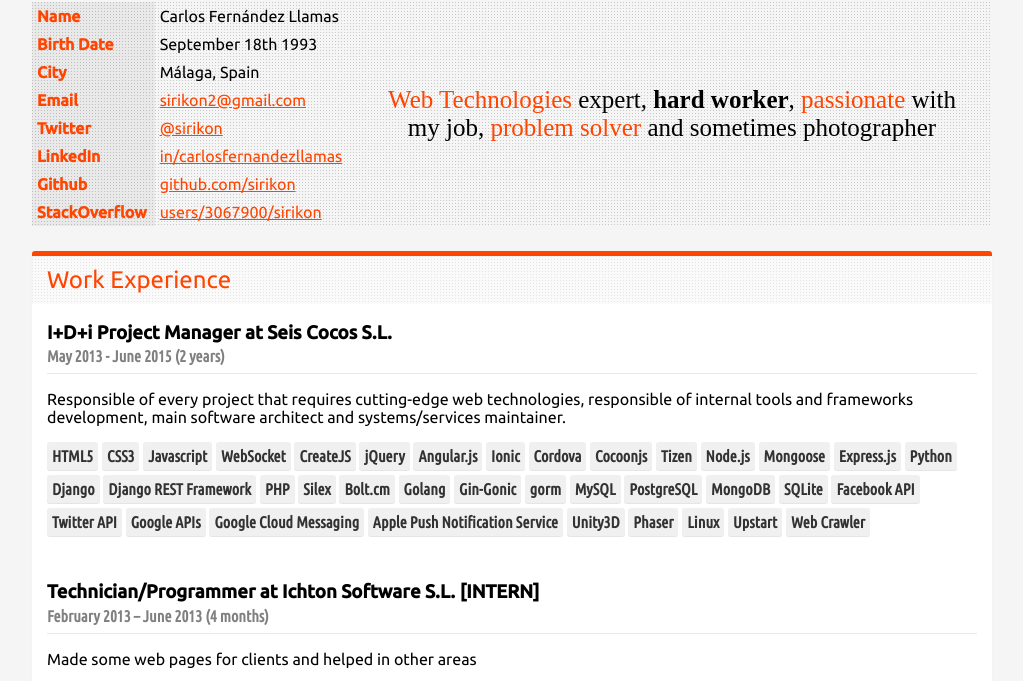
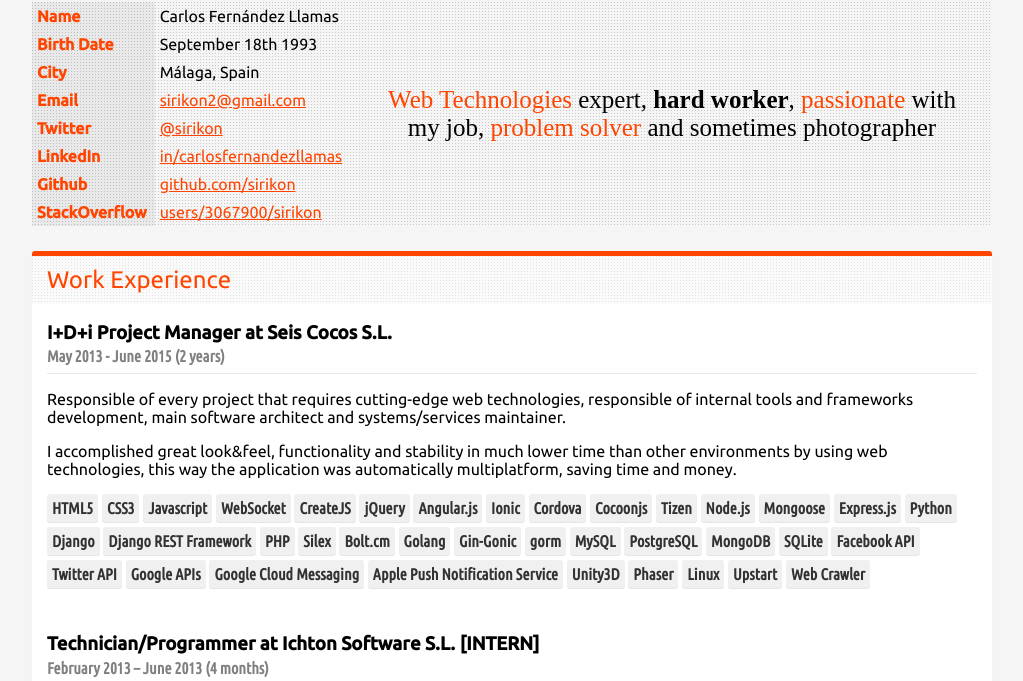
Before and after one commit to Sirikon/cv, a website: page index.html in a window 1280 px wide. Shown: the part 86-767 px from the top of the page, without its empty margins (128-1151 px from the left). Drawn offline with nearby package versions, Linux system fonts and the light colour scheme; a web font is replaced by a local one.

Commit message:
Add a paragraph

```diff
--- a/index.html
+++ b/index.html
@@ -69,6 +69,9 @@
 				<hr>
 				<p>
 					Responsible of every project that requires cutting-edge web technologies, responsible of internal tools and frameworks development, main software architect and systems/services maintainer.
+				</p>
+				<p>
+					I accomplished great look&feel, functionality and stability in much lower time than other environments by using web technologies, this way the application was automatically multiplatform, saving time and money.
 				</p>
 				<div am-Skills>
 					<!-- Frontend -->
```
